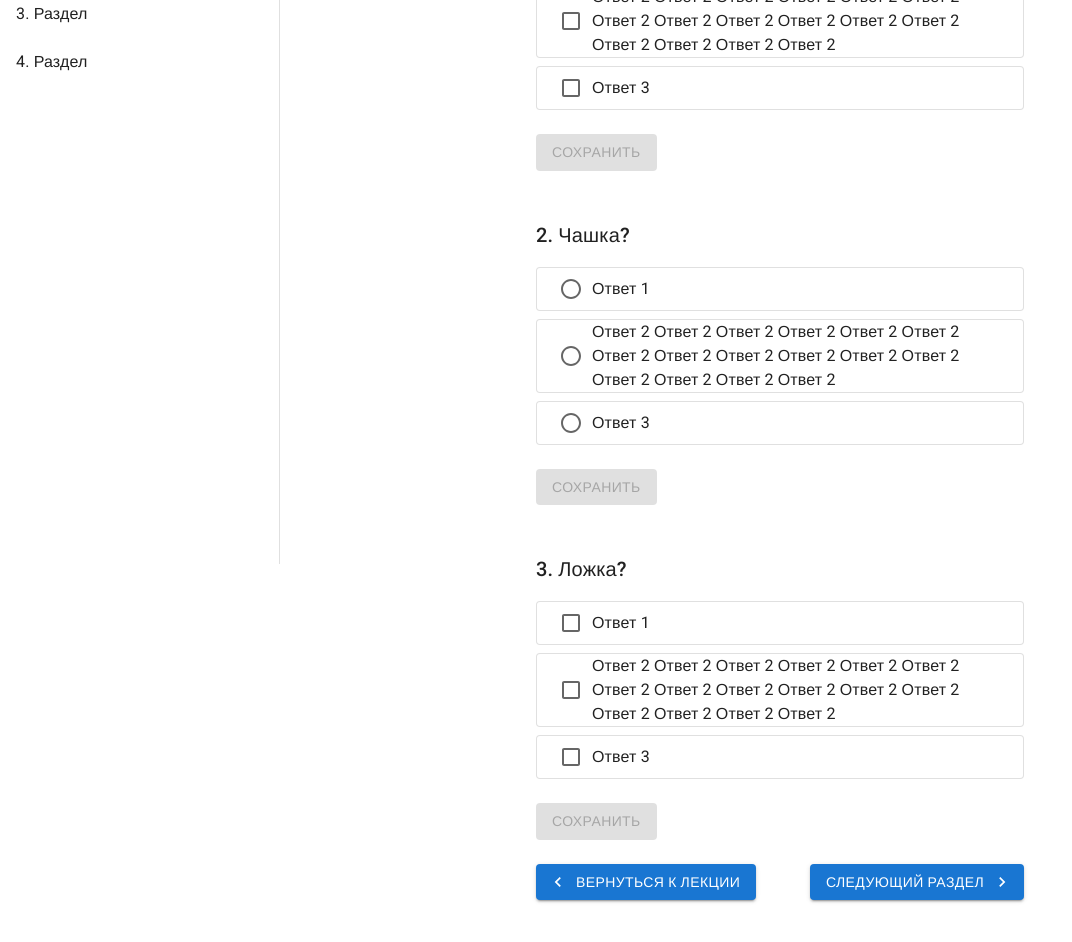
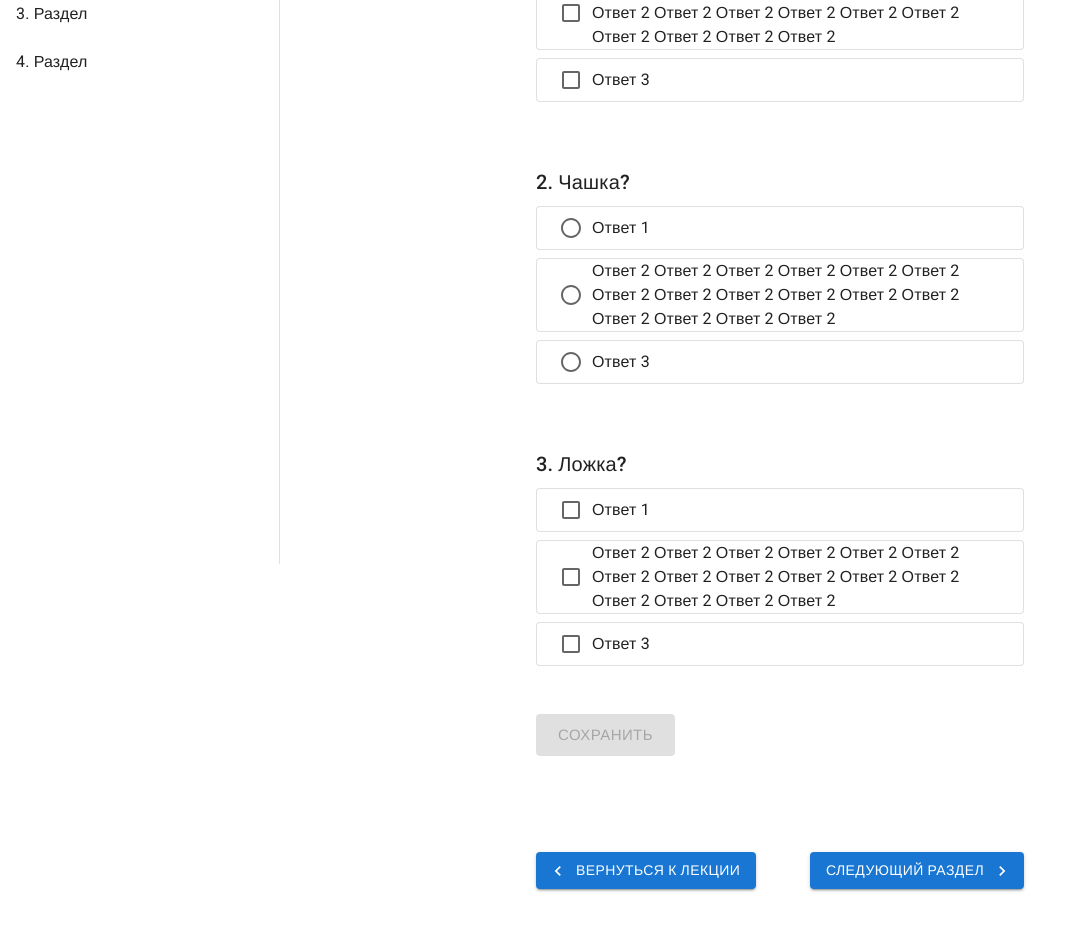
Before and after one commit to xirce/cafe.lms, a React (Create React App) app in the folder ClientApp/: page /courses/1/unit/1/test in a window 1280 px wide. Shown: the part 300-1242 px from the top of the page, without its empty margins (0-1072 px from the left). Built offline with nearby package versions, Linux system fonts and the light colour scheme; a web font is replaced by a local one.

Commit message:
Per quiz submit button

```diff
--- a/ClientApp/src/components/Quiz/Question.tsx
+++ b/ClientApp/src/components/Quiz/Question.tsx
@@ -12,7 +12,7 @@ import {
     Typography
 } from "@mui/material";
 import React from "react";
-import { Controller, useForm } from "react-hook-form";
+import { Controller, useFormContext } from "react-hook-form";
 import _ from "lodash";
 
 export enum AnswerType {
@@ -33,22 +33,11 @@ interface IQuestionProps {
 }
 
 export function Question(props: IQuestionProps) {
-    const {
-        handleSubmit,
-        control,
-        formState
-    } = useForm();
+    const { control, formState } = useFormContext();
 
-    console.log(formState);
+    const isCorrectAnswer = formState.isSubmitSuccessful && (Math.random() > 0.5);
 
-    const isCorrectAnswer = formState.isSubmitSuccessful;
-
-    const onSubmit = (data: any) => {
-        console.log(data);
-    }
-
-    return <form onSubmit={handleSubmit(onSubmit)} name={props.id}>
-        <Grid container direction="column" alignItems="flex-start" gap={2}>
+    return <Grid container direction="column" alignItems="flex-start" gap={1}>
         <Typography variant="h6">
             {props.questionText}
         </Typography>
@@ -103,15 +92,10 @@ export function Question(props: IQuestionProps) {
             />
         }
         <Stack direction='row' alignItems='center' gap={4}>
-                <Button variant="contained" type='submit'
-                        disabled={!formState.isDirty || !formState.isValid || isCorrectAnswer}>
-                    Сохранить
-                </Button>
             {formState.isSubmitted
-                 && <Alert severity={isCorrectAnswer ? 'success' : 'error'} >
+                && <Alert severity={isCorrectAnswer ? 'success' : 'error'}>
                     {isCorrectAnswer ? 'Верно' : 'Неверно'}
                 </Alert>}
         </Stack>
-        </Grid>
-    </form>;
+    </Grid>;
 }
--- a/ClientApp/src/pages/Courses/Lecture.tsx
+++ b/ClientApp/src/pages/Courses/Lecture.tsx
@@ -8,7 +8,7 @@ export function Lecture() {
     const { courseId, unitId } = useParams();
 
     return <Grid container direction='column'>
-        <Grid item mb={3}>
+        <Grid item mb={6}>
             <MuiMarkdown>
                 {`##${unitId}\n` +
                     `<img src="https://sberbusiness.live/bcp-laika-public/72a33711-1d6f-42cb-b93d-1fd8d3a42ac1/original" width="560px" style="display: block; margin-left: auto; margin-right: auto; margin-bottom: 32px"/>\n` +
--- a/ClientApp/src/pages/Courses/Quiz.tsx
+++ b/ClientApp/src/pages/Courses/Quiz.tsx
@@ -4,6 +4,7 @@ import { AnswerType, IAnswer, Question } from "../../components/Quiz/Question";
 import { Button, Grid, Stack } from "@mui/material";
 import { NavigateBefore, NavigateNext } from "@mui/icons-material";
 import React from "react";
+import { FormProvider, useForm } from "react-hook-form";
 
 const answers: IAnswer[] = [
     {
@@ -22,13 +23,32 @@ const answers: IAnswer[] = [
 
 export function Quiz() {
     const { unitId } = useParams();
+    const form = useForm();
 
-    return <Stack direction='column' >
+    console.log(form.formState);
+
+    const onSubmit = (data: any) => {
+        console.log(data);
+    }
+
+    return <FormProvider {...form}>
+        <form onSubmit={form.handleSubmit(onSubmit)}>
+            <Stack direction='column'>
                 <Typography variant="h3" mb={5}>{`Тест к лекции ${unitId}`}</Typography>
-        <Grid container gap={6} mb={3}>
+                <Grid container alignItems='start' gap={6} mb={4}>
                     <Question id={"1"} questionText={"1. Крушка?"} answers={answers} />
                     <Question id={"2"} questionText={"2. Чашка?"} answerType={AnswerType.Radio} answers={answers} />
                     <Question id={"3"} questionText={"3. Ложка?"} answers={answers} />
+                </Grid>
+                <Grid container justifyContent='start' mb={12}>
+                    <Button
+                        size='large'
+                        variant="contained"
+                        type='submit'
+                        disabled={!form.formState.isDirty || !form.formState.isValid || form.formState.isSubmitSuccessful}
+                    >
+                        Сохранить
+                    </Button>
                 </Grid>
                 <Stack direction='row' justifyContent='space-between'>
                     <Link to={`..`}>
@@ -42,5 +62,7 @@ export function Quiz() {
                         </Button>
                     </Link>
                 </Stack>
-    </Stack>;
+            </Stack>
+        </form>
+    </FormProvider>;
 }
```
Lines whose indentation alone changed are shown as unchanged.
